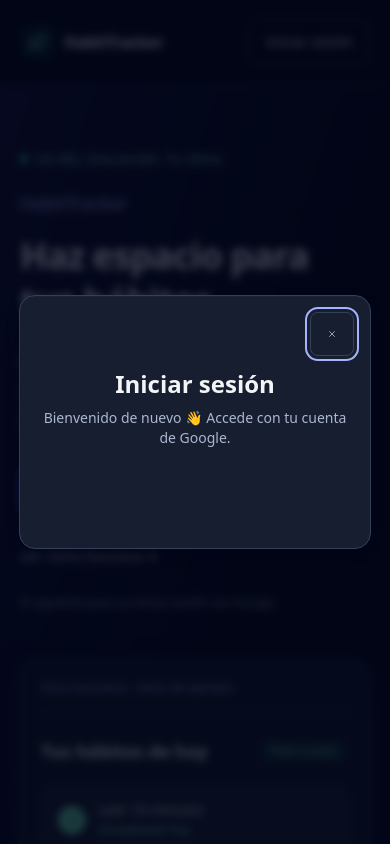
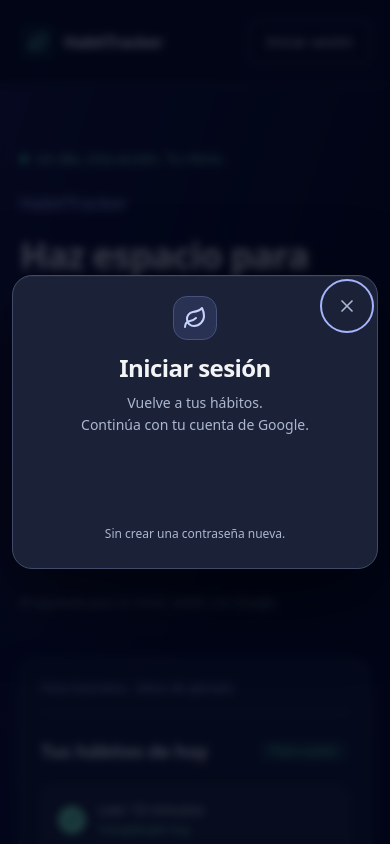
Before and after one commit to AdrianZarate/tracker-habits-front, a React (Vite) app: page /login in a window 390 px wide. Shown: the top 844 px of the page. Built offline with nearby package versions, Linux system fonts and the light colour scheme.

Commit message:
style(auth): refine login dialog hierarchy and Google action

```diff
--- a/src/components/auth/LoginModal.tsx
+++ b/src/components/auth/LoginModal.tsx
@@ -1,7 +1,7 @@
 import { useEffect, useId, useRef, useState } from 'react';
 import { useNavigate } from 'react-router-dom';
 import { GoogleLogin } from '@react-oauth/google';
-import { X } from 'lucide-react';
+import { Leaf, X } from 'lucide-react';
 import type { InternalAxiosRequestConfig } from 'axios';
 import { useAuth } from '../../hooks/useAuth';
 import apiClient from '../../api/axios';
@@ -105,7 +105,7 @@ export default function LoginModal({ onClose }: { onClose: () => void }) {
   return (
     <dialog
       ref={dialogRef}
-      className='login-dialog surface'
+      className='login-dialog'
       aria-labelledby={titleId}
       aria-describedby={subtitleId}
       aria-modal='true'
@@ -116,16 +116,20 @@ export default function LoginModal({ onClose }: { onClose: () => void }) {
         if (backdropStart.current && isBackdrop(event)) close();
       }}
     >
-      <button type='button' className='secondary-action login-close' aria-label='Cerrar inicio de sesión' disabled={isLoading} onClick={close} autoFocus>
+      <button type='button' className='login-close' aria-label='Cerrar inicio de sesión' disabled={isLoading} onClick={close} autoFocus>
         <X size={20} aria-hidden='true' />
       </button>
-      <h2 id={titleId} className='text-2xl font-bold text-dark-text'>Iniciar sesión</h2>
-      <p id={subtitleId} className='mb-7 mt-2 text-sm text-dark-muted'>Bienvenido de nuevo 👋 Accede con tu cuenta de Google.</p>
-      {error && <p role='alert' className='mb-4 break-words text-sm leading-relaxed text-red-300'>{error}</p>}
-      {isLoading ? (
-        <p role='status' className='text-sm text-dark-muted animate-pulse'>Ingresando...</p>
-      ) : (
-        <div className='login-google'>
+      <header className='login-header'>
+        <span className='login-mark' aria-hidden='true'><Leaf size={24} /></span>
+        <h2 id={titleId} className='login-title'>Iniciar sesión</h2>
+        <p id={subtitleId} className='login-subtitle'>Vuelve a tus hábitos.<br />Continúa con tu cuenta de Google.</p>
+      </header>
+      {error && <p role='alert' className='login-error'>{error}</p>}
+      <div className='login-action'>
+        {isLoading ? (
+          <p role='status' className='login-status'>Ingresando...</p>
+        ) : (
+          <div className='login-google'>
           <GoogleLogin
             onSuccess={({ credential }) => {
               if (!current() || pending.current) return;
@@ -138,15 +142,17 @@ export default function LoginModal({ onClose }: { onClose: () => void }) {
             onError={() => {
               if (current() && !pending.current) setError('Error al autenticar con Google.');
             }}
-            theme='filled_black'
+            theme='outline'
             size='large'
-            shape='rectangular'
+            shape='pill'
             text='signin_with'
             width='240'
             useOneTap={false}
           />
-        </div>
-      )}
+          </div>
+        )}
+      </div>
+      <p className='login-footer'>Sin crear una contraseña nueva.</p>
     </dialog>
   );
 }
--- a/src/index.css
+++ b/src/index.css
@@ -38,14 +38,18 @@
 
 @layer components {
   .login-dialog {
-    width: min(26rem, calc(100% - 2rem));
-    max-height: calc(100dvh - 2rem);
+    width: min(25rem, calc(100% - 1.5rem));
+    max-width: calc(100% - 1.5rem);
+    max-height: calc(100dvh - 1.5rem);
     margin: auto;
-    padding: 4.5rem 1rem 2rem;
+    padding: 28px 32px;
     overflow-y: auto;
     text-align: center;
     color: var(--color-text);
-    box-shadow: 0 24px 80px #0008;
+    background-color: #1b2238;
+    border: 1px solid #414b69;
+    border-radius: 24px;
+    box-shadow: inset 0 1px 0 #ffffff08, 0 24px 80px #0008;
   }
 
   .login-dialog::backdrop {
@@ -55,20 +59,112 @@
 
   .login-close {
     position: absolute;
-    top: 1rem;
-    right: 1rem;
+    top: 8px;
+    right: 8px;
+    display: grid;
+    place-items: center;
     width: 44px;
+    height: 44px;
     padding: 0;
+    border: 0;
+    border-radius: 50%;
+    background: transparent;
+    color: var(--color-muted);
+  }
+
+  .login-close:hover:not(:disabled) {
+    background: #ffffff08;
+    color: var(--color-text);
+  }
+
+  .login-close:disabled {
+    opacity: 0.6;
+  }
+
+  .login-mark {
+    display: grid;
+    place-items: center;
+    width: 48px;
+    height: 48px;
+    margin: 0 auto;
+    border: 1px solid #46517c;
+    border-radius: 16px;
+    background: #293252;
+    color: #c7d2fe;
+  }
+
+  .login-title {
+    margin: 16px 0 8px;
+    font-size: 24px;
+    line-height: 32px;
+    font-weight: 700;
+    letter-spacing: -0.025em;
+  }
+
+  .login-subtitle, .login-status {
+    color: var(--color-muted);
+    font-size: 14px;
+    line-height: 22px;
+  }
+
+  .login-error {
+    margin-top: 20px;
+    overflow-wrap: anywhere;
+    color: #fca5a5;
+    font-size: 14px;
+    line-height: 22px;
+  }
+
+  .login-action {
+    display: grid;
+    align-items: center;
+    min-height: 48px;
+    margin-top: 24px;
   }
 
   .login-google {
     display: flex;
+    align-items: center;
     justify-content: center;
     min-width: 0;
+    min-height: 48px;
+    /* GSI's iframe extends 10px beyond each side of its nominal button width. */
+    padding-inline: 10px;
+  }
+
+  .login-google > div {
+    display: flex;
+    align-items: center;
+    min-height: 48px;
   }
 
   .login-google iframe {
-    max-width: 100%;
+    /* Match GSI's light document; avoid Chromium's opaque dark/light canvas. */
+    color-scheme: light;
+  }
+
+  .login-footer {
+    margin-top: 16px;
+    color: var(--color-muted);
+    font-size: 12px;
+    line-height: 20px;
+  }
+
+  @media (max-width: 480px) {
+    .login-dialog {
+      padding: 20px 16px 24px;
+      border-radius: 20px;
+    }
+
+    .login-mark {
+      width: 44px;
+      height: 44px;
+      border-radius: 14px;
+    }
+
+    .login-title {
+      margin-top: 12px;
+    }
   }
 
   .page-shell {
```
Also changed, not shown: 2 other files (tests, documents, lock files or other folders).
